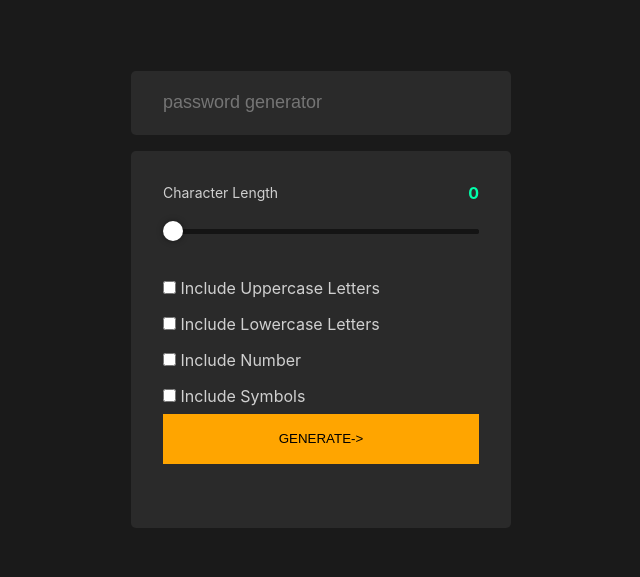
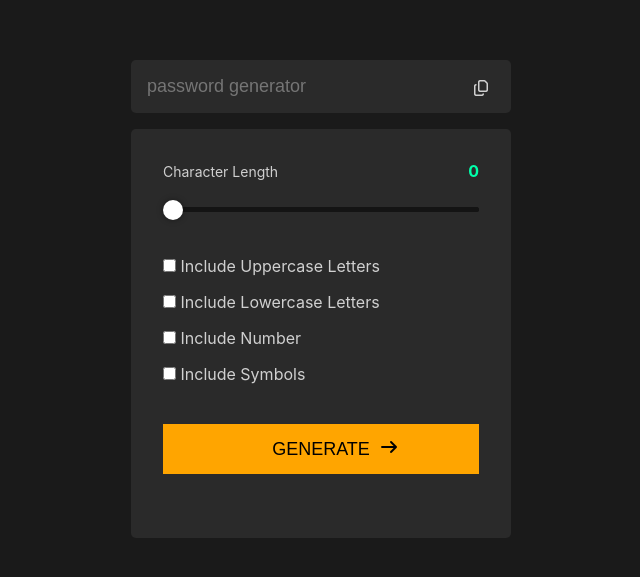
Before and after one commit to Tayobonferejo/passGenerate, a plain HTML site: page index.html in a window 1280 px wide. Shown: the part 101-678 px from the top of the page, without its empty margins (319-959 px from the left). Drawn offline with Linux system fonts and the light colour scheme.

Commit message:
font awesome arrow added

```diff
--- a/index.css
+++ b/index.css
@@ -48,21 +48,55 @@ body {
   padding: 0.5rem 0;
 }
 
-  button {
+#button {
   background-color: orange;
+  position: relative;
   width: 100%;
   height: 50px;
-    border: none
+  margin-top: 2rem;
+}
+
+#button:hover {
+  background-color: rgb(38, 0, 255);
+  color: aliceblue;
+}
+
+button {
+  background-color: transparent;
+  width: 100%;
+  height: 100%;
+  border: none;
+  font-size: large;
+  font-weight: lighter;
+}
+
+#container {
+ position: relative;
+ margin-bottom: 1rem;
+ height: 100%;
+ width: 100%;
+}
+
+.fa-copy {
+  position: absolute;
+  top: 20px;
+  right: 20px;
+}
+
+.fa-solid {
+  position: absolute;
+  top: 15px;
+  right: 80px;
+  color: black
 }
 
 #passgen {
-    background-color:#2a2a2a;;
+  background-color:#2a2a2a;
   border: none;
-    height: 40px;
+  height: 100%;
   width: 100%;
   border-radius: 5px;
-    padding: 2rem;
-    margin-bottom: 1rem;
+  padding: 1rem;
   font-size: large;
 }
 
--- a/index.html
+++ b/index.html
@@ -4,13 +4,14 @@
 <head>
     <meta charset="UTF-8">
     <title>Clickable Progress Bar</title>
+    <link rel="stylesheet" href="https://cdnjs.cloudflare.com/ajax/libs/font-awesome/7.0.1/css/all.min.css" integrity="sha512-2SwdPD6INVrV/lHTZbO2nodKhrnDdJK9/kg2XD1r9uGqPo1cUbujc+IYdlYdEErWNu69gVcYgdxlmVmzTWnetw==" crossorigin="anonymous" referrerpolicy="no-referrer" />
     <link rel="stylesheet" href="index.css">
     <script src="index.js" defer></script>
 </head>
 <body>
     <main>
-        <div id ="container">
-            <input type="text" placeholder="password generator" id="passgen">
+        <div id="container">
+            <input type="text" placeholder="password generator" id="passgen"><i class="fa-regular fa-copy"></i>
         </div>
         <section class="slider-container">
             <div>
@@ -38,8 +39,9 @@
                     <input type="checkbox" value="symbols" id="sym">
                     <label>Include Symbols</label>
                 </div>
-
-                <button type="submit">GENERATE-></button>
+                <div id="button">
+                    <button type="submit">GENERATE</button><i class="fa-solid fa-arrow-right"></i>
+                </div>
             </form>
         </section>
 
```
Lines whose indentation alone changed are shown as unchanged.
